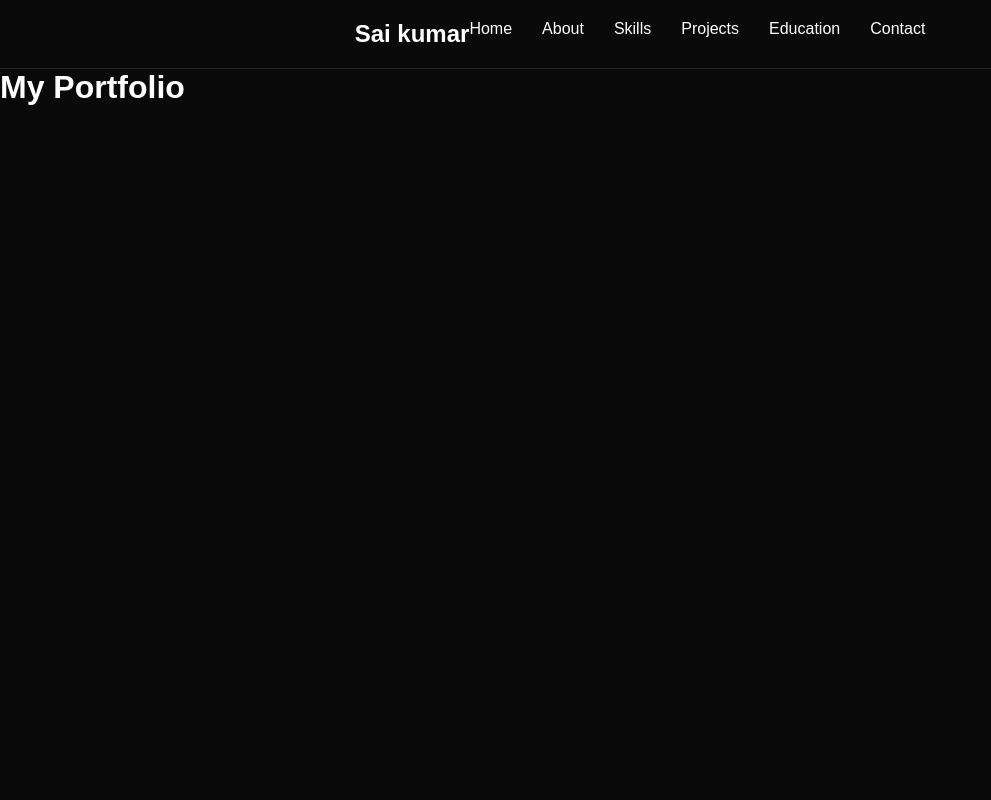
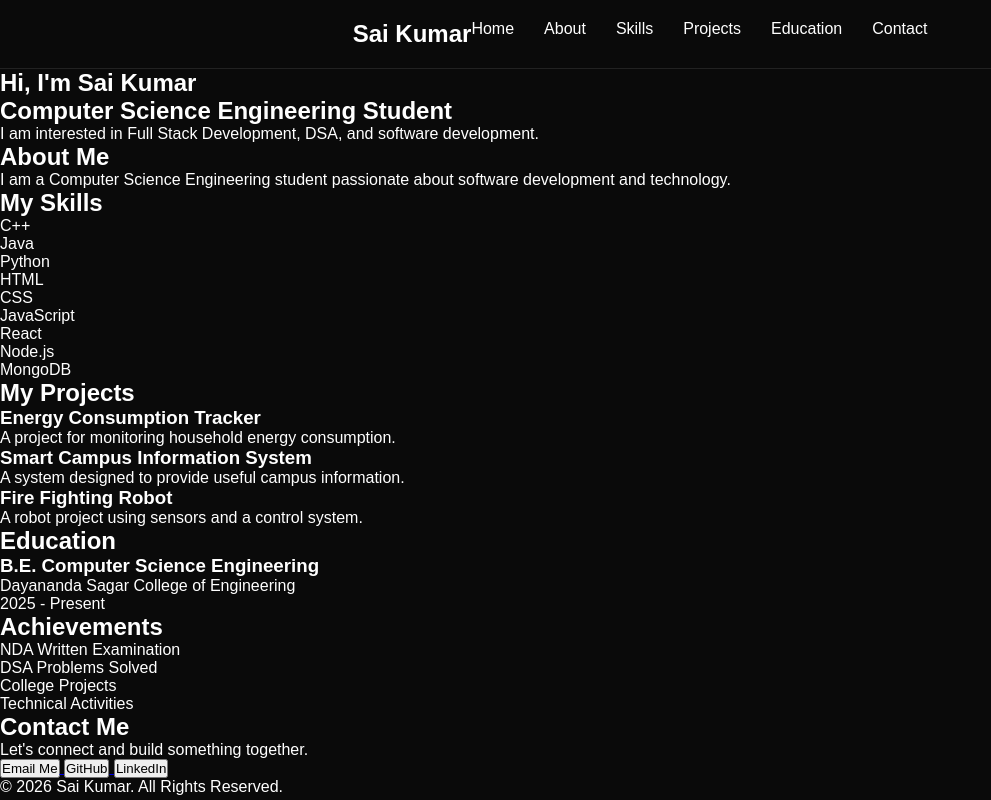
Before and after one commit to saikumarpyatishettar/Portfolio, a React app: page / in a window 1280 px wide. Shown: the whole page, without its empty margins (0-991 px from the left). Built offline with nearby package versions, Linux system fonts and the light colour scheme; the HTML template or start-up script is replaced by a standard one.

Commit message:
Create portfolio component structure

```diff
--- a/src/App.jsx
+++ b/src/App.jsx
@@ -1,15 +1,27 @@
-import Navbar from "./components/navbar"
+import Navbar from "./components/Navbar"
+import Hero from "./components/Hero"
+import About from "./components/About"
+import Skills from "./components/Skills"
+import Projects from "./components/Projects"
+import Education from "./components/Education"
+import Achievements from "./components/Achievements"
+import Contact from "./components/Contact"
+import Footer from "./components/Footer"
 
 function App() {
-  return (
-    <>
-      <Navbar />
-
-      <main id="home">
-        <h1>My Portfolio</h1>
-      </main>
-    </>
-  )
+    return (
+        <>
+            <Navbar />
+            <Hero />
+            <About />
+            <Skills />
+            <Projects />
+            <Education />
+            <Achievements />
+            <Contact />
+            <Footer />
+        </>
+    )
 }
 
 export default App
--- /dev/null
+++ b/src/components/About.jsx
@@ -0,0 +1,14 @@
+function About() {
+    return (
+        <section id="about">
+            <h2>About Me</h2>
+
+            <p>
+                I am a Computer Science Engineering student
+                passionate about software development and technology.
+            </p>
+        </section>
+    )
+}
+
+export default About
--- /dev/null
+++ b/src/components/Achievements.jsx
@@ -0,0 +1,16 @@
+function Achievements() {
+    return (
+        <section id="achievements">
+            <h2>Achievements</h2>
+
+            <ul>
+                <li>NDA Written Examination</li>
+                <li>DSA Problems Solved</li>
+                <li>College Projects</li>
+                <li>Technical Activities</li>
+            </ul>
+        </section>
+    )
+}
+
+export default Achievements
--- /dev/null
+++ b/src/components/Contact.jsx
@@ -0,0 +1 @@
+function Contact() { return ( <section id="contact"> <h2>Contact Me</h2> <p>Let's connect and build something together.</p> <div> <a href="mailto:your@email.com"> <button>Email Me</button> </a> <a href="https://github.com/" target="_blank"> <button>GitHub</button> </a> <a href="https://www.linkedin.com/" target="_blank"> <button>LinkedIn</button> </a> </div> </section> ) } export default Contact
--- /dev/null
+++ b/src/components/Education.jsx
@@ -0,0 +1,13 @@
+function Education() {
+    return (
+        <section id="education">
+            <h2>Education</h2>
+
+            <h3>B.E. Computer Science Engineering</h3>
+            <p>Dayananda Sagar College of Engineering</p>
+            <p>2025 - Present</p>
+        </section>
+    )
+}
+
+export default Education
--- /dev/null
+++ b/src/components/Footer.jsx
@@ -0,0 +1,9 @@
+function Footer() {
+    return (
+        <footer>
+            <p>© 2026 Sai Kumar. All Rights Reserved.</p>
+        </footer>
+    )
+}
+
+export default Footer
--- /dev/null
+++ b/src/components/Hero.jsx
@@ -0,0 +1,15 @@
+function Hero() {
+    return (
+        <section id="home">
+            <h1>Hi, I'm Sai Kumar</h1>
+            <h2>Computer Science Engineering Student</h2>
+
+            <p>
+                I am interested in Full Stack Development,
+                DSA, and software development.
+            </p>
+        </section>
+    )
+}
+
+export default Hero
--- /dev/null
+++ b/src/components/Projects.jsx
@@ -0,0 +1,30 @@
+function Projects() {
+    return (
+        <section id="projects">
+            <h2>My Projects</h2>
+
+            <div>
+                <h3>Energy Consumption Tracker</h3>
+                <p>
+                    A project for monitoring household energy consumption.
+                </p>
+            </div>
+
+            <div>
+                <h3>Smart Campus Information System</h3>
+                <p>
+                    A system designed to provide useful campus information.
+                </p>
+            </div>
+
+            <div>
+                <h3>Fire Fighting Robot</h3>
+                <p>
+                    A robot project using sensors and a control system.
+                </p>
+            </div>
+        </section>
+    )
+}
+
+export default Projects
--- /dev/null
+++ b/src/components/Skills.jsx
@@ -0,0 +1,21 @@
+function Skills() {
+    return (
+        <section id="skills">
+            <h2>My Skills</h2>
+
+            <ul>
+                <li>C++</li>
+                <li>Java</li>
+                <li>Python</li>
+                <li>HTML</li>
+                <li>CSS</li>
+                <li>JavaScript</li>
+                <li>React</li>
+                <li>Node.js</li>
+                <li>MongoDB</li>
+            </ul>
+        </section>
+    )
+}
+
+export default Skills
--- a/src/components/navbar.jsx
+++ b/src/components/navbar.jsx
@@ -1,16 +1,18 @@
-function Navbar(){
-    return(
+function Navbar() {
+    return (
         <nav>
-            <h2>Sai kumar</h2>
+            <h2>Sai Kumar</h2>
+
             <div>
                 <a href="#home">Home</a>
-                     <a href="#about">About</a>
-                     <a href="#skills">Skills</a>
-                     <a href="#projects">Projects</a>
-                     <a href="#education">Education</a>
-                     <a href="#contact">Contact</a>
+                <a href="#about">About</a>
+                <a href="#skills">Skills</a>
+                <a href="#projects">Projects</a>
+                <a href="#education">Education</a>
+                <a href="#contact">Contact</a>
             </div>
         </nav>
     )
 }
+
 export default Navbar
```
